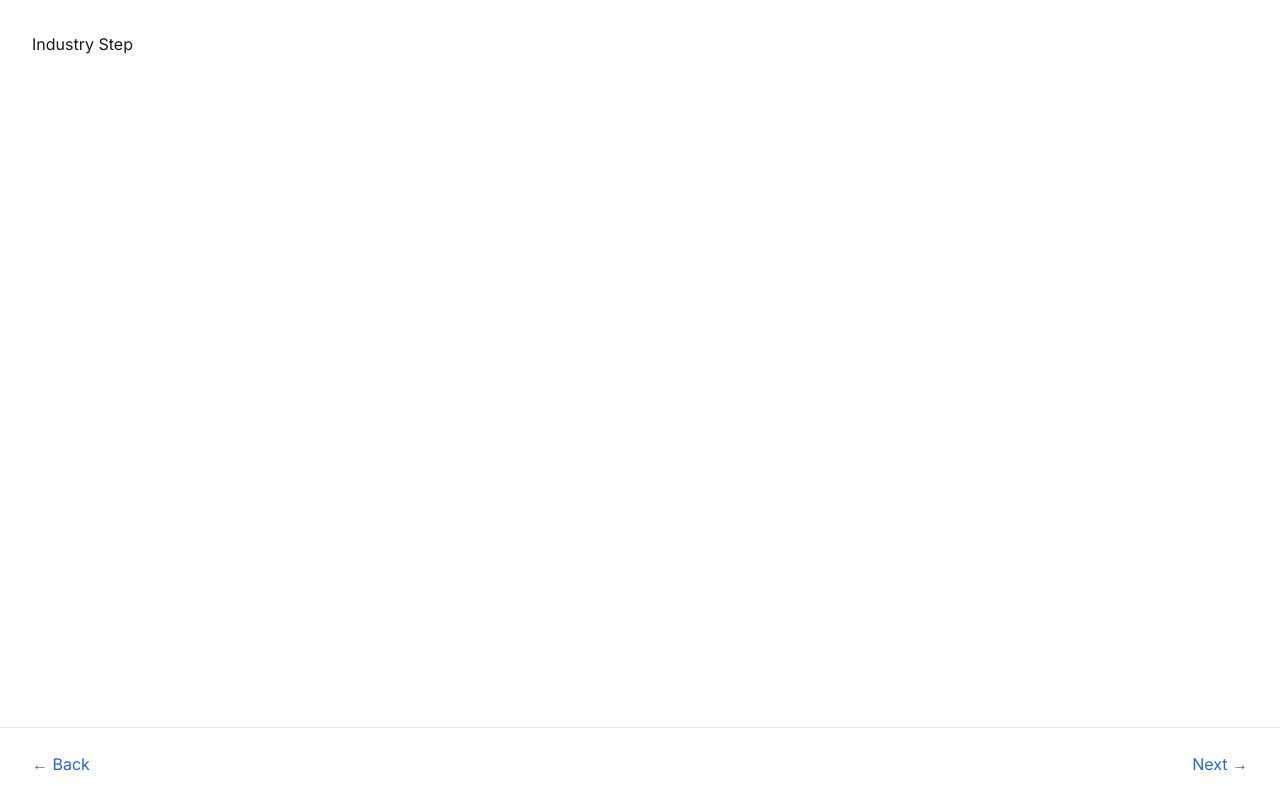
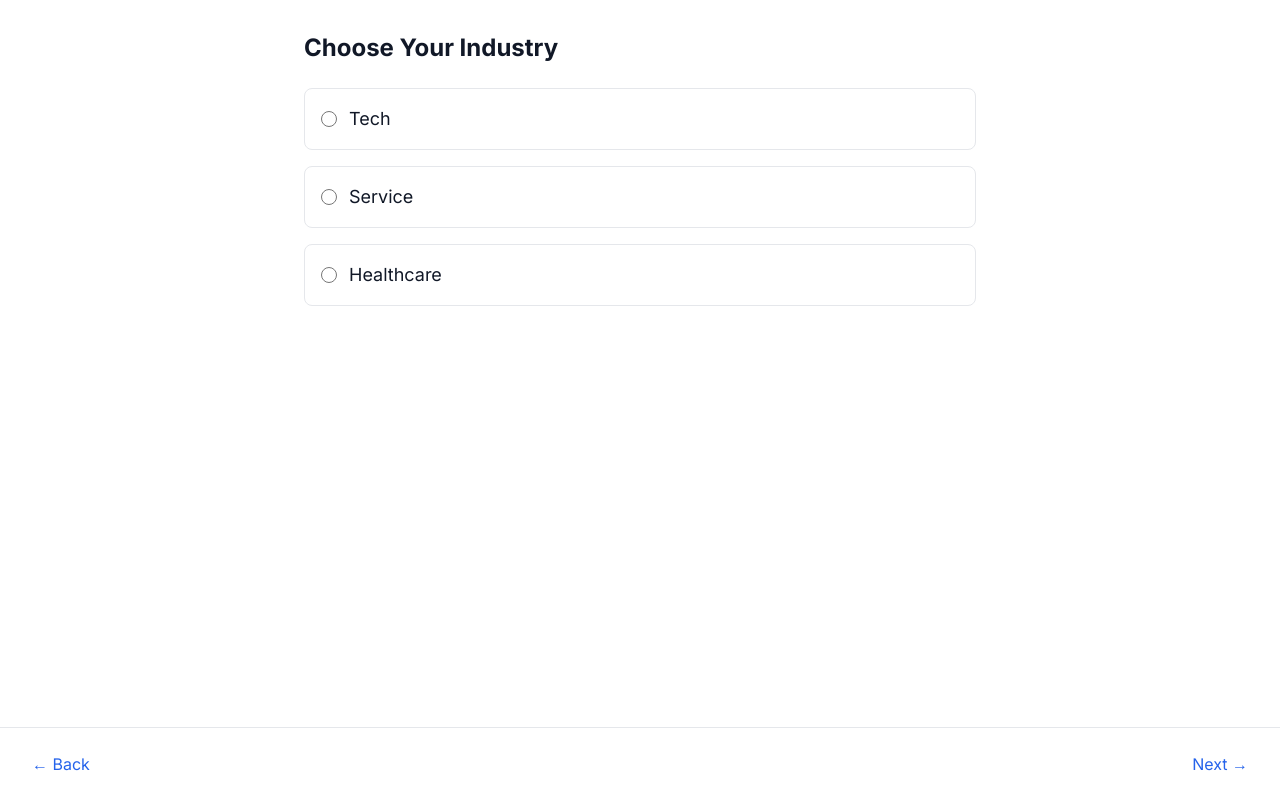
Before and after one commit to aadjones/resume, a Next.js app: page /wizard/industry in a window 1280 px wide. Built offline with nearby package versions, Linux system fonts and the light colour scheme.

Commit message:
add industry selection UI

```diff
--- a/app/wizard/industry/page.tsx
+++ b/app/wizard/industry/page.tsx
@@ -1,7 +1,39 @@
+'use client';
+
+import { useWizard } from '../../context/WizardContext';
+import { useRouter } from 'next/navigation';
+
+const industries = ['Tech', 'Service', 'Healthcare'] as const;
+
 export default function IndustryStep() {
+  const { state, setIndustry } = useWizard();
+  const router = useRouter();
+
+  const handleIndustryChange = (industry: string) => {
+    setIndustry(industry);
+  };
+
   return (
-    <div>
-      <h1>Industry Step</h1>
+    <div className="max-w-2xl mx-auto">
+      <h1 className="text-2xl font-bold mb-6">Choose Your Industry</h1>
+      <div className="space-y-4">
+        {industries.map((industry) => (
+          <label
+            key={industry}
+            className="flex items-center space-x-3 p-4 border rounded-lg cursor-pointer hover:bg-gray-50"
+          >
+            <input
+              type="radio"
+              name="industry"
+              value={industry}
+              checked={state.industry === industry}
+              onChange={(e) => handleIndustryChange(e.target.value)}
+              className="h-4 w-4 text-blue-600"
+            />
+            <span className="text-lg">{industry}</span>
+          </label>
+        ))}
+      </div>
     </div>
   );
 }
--- a/app/wizard/layout.tsx
+++ b/app/wizard/layout.tsx
@@ -3,12 +3,12 @@
 import { Slot } from '@radix-ui/react-slot';
 import { useRouter } from 'next/navigation';
 import Link from 'next/link';
-import { WizardProvider } from '../context/WizardContext';
+import { WizardProvider, useWizard } from '../context/WizardContext';
 
 const steps = ['industry', 'identity', 'content', 'review'] as const;
 type Step = typeof steps[number];
 
-export default function WizardLayout({
+function WizardLayoutContent({
   children,
   params,
 }: {
@@ -16,6 +16,7 @@ export default function WizardLayout({
   params: { step: Step };
 }) {
   const router = useRouter();
+  const { state } = useWizard();
   const currentStepIndex = steps.indexOf(params.step);
   const isFirstStep = currentStepIndex === 0;
   const isLastStep = currentStepIndex === steps.length - 1;
@@ -32,8 +33,9 @@ export default function WizardLayout({
     }
   };
 
+  const isNextDisabled = isLastStep || (isFirstStep && !state.industry);
+
   return (
-    <WizardProvider>
     <div className="min-h-screen flex flex-col">
       <main className="flex-1 p-8">
         {children}
@@ -53,16 +55,29 @@ export default function WizardLayout({
         <button
           onClick={handleNext}
           className={`px-4 py-2 rounded ${
-              isLastStep
+            isNextDisabled
               ? 'text-gray-400 cursor-not-allowed'
               : 'text-blue-600 hover:text-blue-800'
           }`}
-            disabled={isLastStep}
+          disabled={isNextDisabled}
         >
           Next →
         </button>
       </footer>
     </div>
+  );
+}
+
+export default function WizardLayout({
+  children,
+  params,
+}: {
+  children: React.ReactNode;
+  params: { step: Step };
+}) {
+  return (
+    <WizardProvider>
+      <WizardLayoutContent params={params}>{children}</WizardLayoutContent>
     </WizardProvider>
   );
 }
```
Lines whose indentation alone changed are shown as unchanged.
